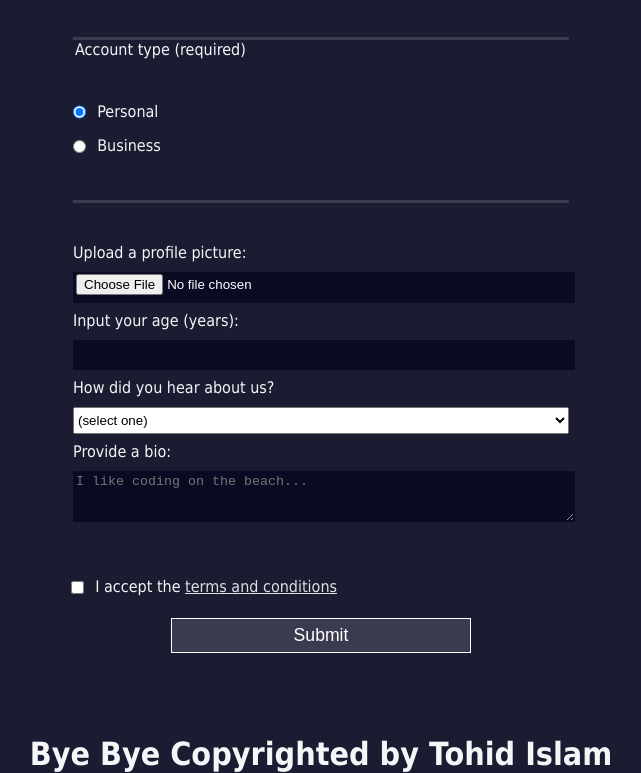
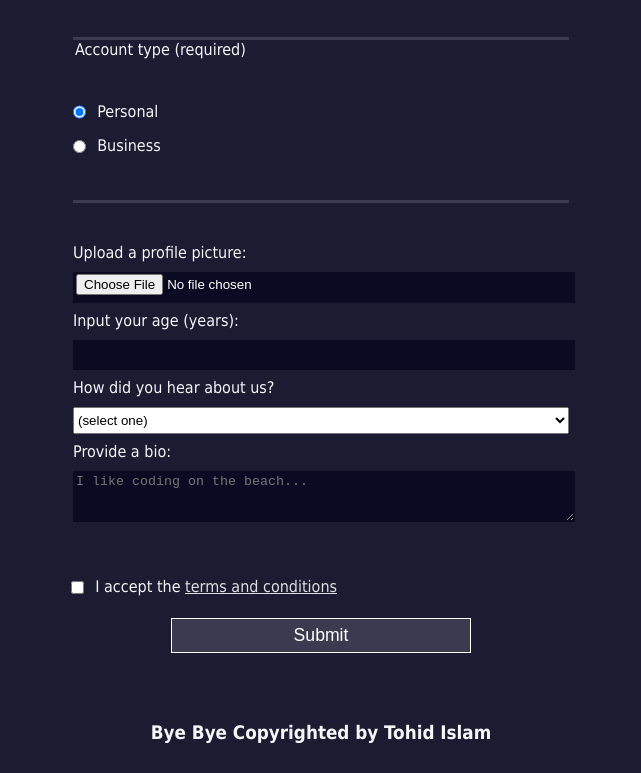
Before and after one commit to Nazrulofficeial/Registration-Form, a plain HTML site: page Index.html in a window 1280 px wide. Shown: the part 443-1216 px from the top of the page, without its empty margins (319-960 px from the left). Drawn offline with Linux system fonts and the light colour scheme.

Commit message:
new changed that have a new look

```diff
--- a/Index.html
+++ b/Index.html
@@ -41,6 +41,6 @@
       </label>
       <input type="submit" value="Submit" />
     </form>
-    <h1>Bye Bye Copyrighted by Tohid Islam</h1>
+    <h3>Bye Bye Copyrighted by Tohid Islam</h3>
   </body>
 </html>
--- a/Styles.css
+++ b/Styles.css
@@ -78,3 +78,7 @@ body {
   a{
     color:#dfdfe2;
   }
+  h3{
+    text-align: center;
+    padding-bottom: 10px;
+  }
```
